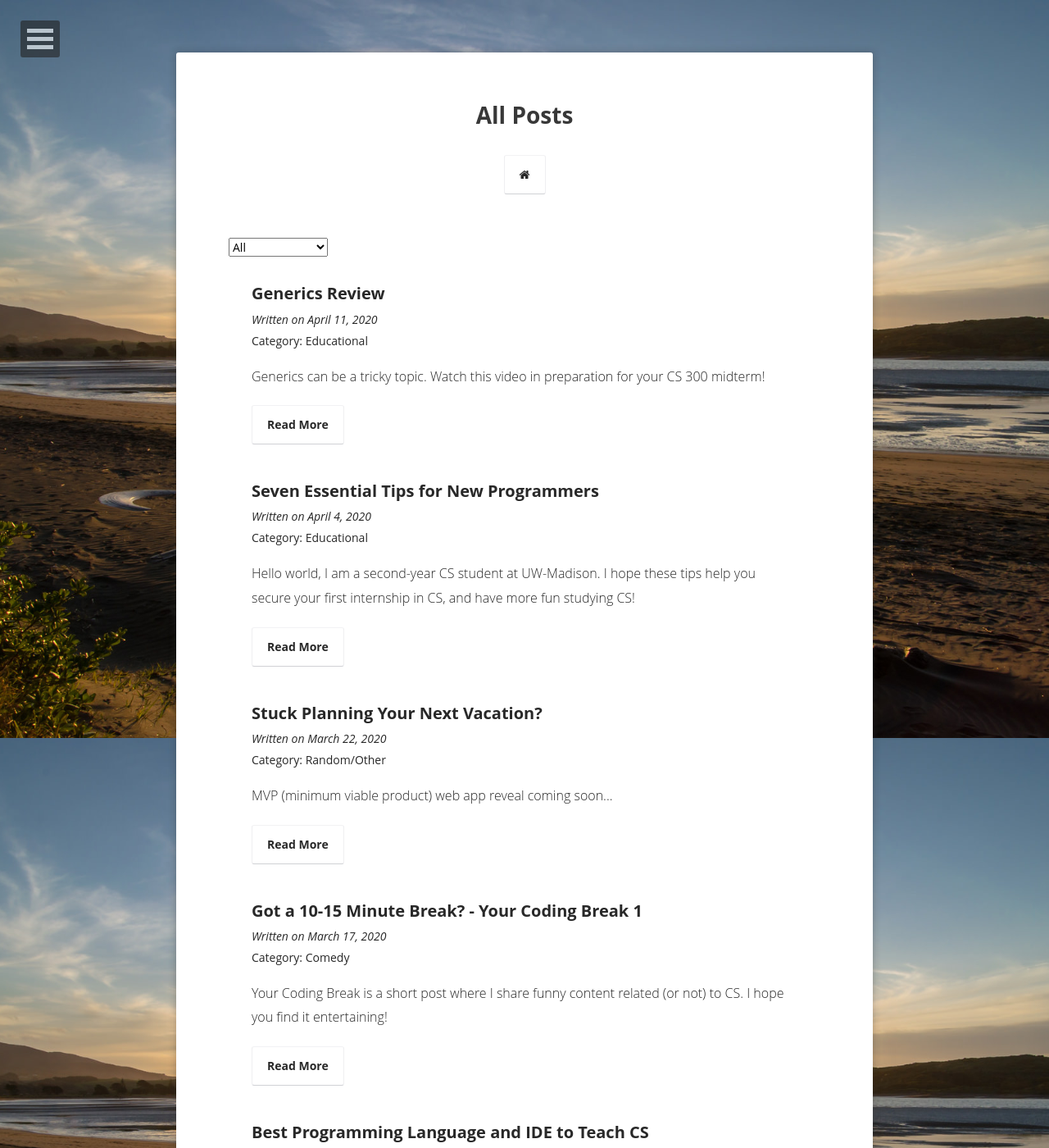
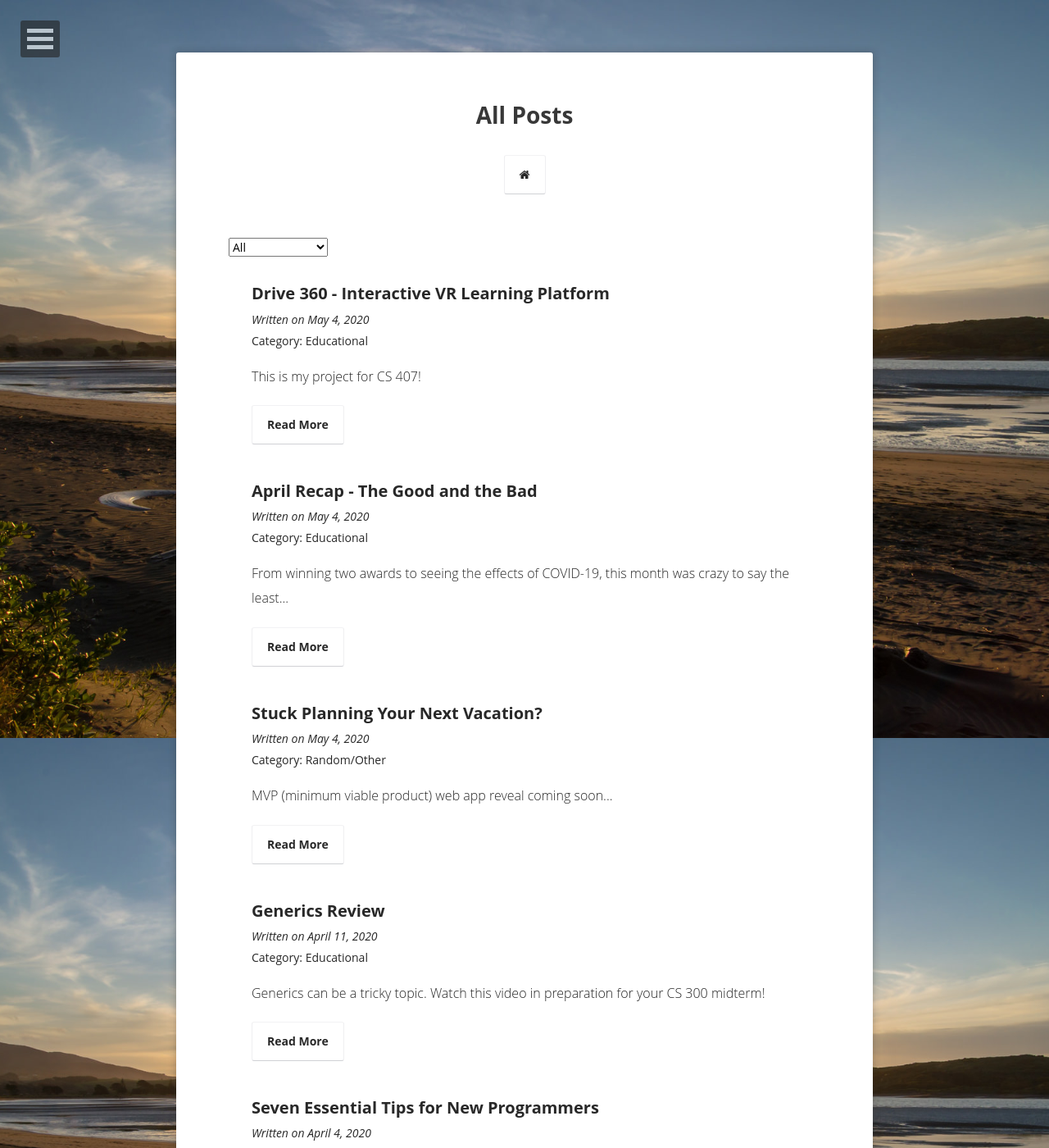
Before and after one commit to klmui/klmui2, a Jekyll site: the page built from posts/index.md, in a window 1280 px wide and 1400 px high. Shown: the whole window at 82% size. Built offline with Jekyll 4.4.1, drawn with Linux system fonts in a browser that asks for light colours; some of the changed text lies outside the part shown.

Commit message:
Add new posts"
"

```diff
--- a/_posts/2020-3-13-Best-Programming-Language-to-Teach-CS.md
+++ b/_posts/2020-3-13-Best-Programming-Language-to-Teach-CS.md
@@ -4,7 +4,7 @@ title: Best Programming Language and IDE to Teach CS
 date: 2020-3-13
 comments: true
 excerpt: 'Which programming language(s) should universities teach, and which integrated development environment (IDE) should they use?'
-tags: [Education]
+tags: [Educational]
 ---
 
 Which programming language(s) should universities teach, and which integrated development environment (IDE) should they use? At most universities, this is an ongoing debate. Currently, UW-Madison teaches its students Java in three introductory courses and encourages the use of Eclipse as an IDE. With languages like Python, JavaScript, and C++, it can be challenging to choose the right programming language to teach students. I believe that Java is still the best programming language to teach students while using Eclipse as an IDE.
--- a/_posts/2020-3-22-MyMadisonAdventures.md
+++ b/_posts/2020-5-3-MyMadisonAdventures.md
@@ -1,7 +1,7 @@
 ---
 layout: post
 title: Stuck Planning Your Next Vacation?
-date: 2020-3-22
+date: 2020-5-4
 comments: true
 excerpt: 'MVP (minimum viable product) web app reveal coming soon...'
 tags: [Random/Other]
--- /dev/null
+++ b/_posts/2020-5-4-AprilRecap.md
@@ -0,0 +1,8 @@
+---
+layout: post
+title: April Recap - The Good and the Bad
+date: 2020-5-4
+comments: true
+excerpt: 'From winning two awards to seeing the effects of COVID-19, this month was crazy to say the least...'
+tags: [Educational]
+---
--- /dev/null
+++ b/_posts/2020-5-4-Drive360.md
@@ -0,0 +1,8 @@
+---
+layout: post
+title: Drive 360 - Interactive VR Learning Platform
+date: 2020-5-4
+comments: true
+excerpt: 'This is my project for CS 407!'
+tags: [Educational]
+---
```
